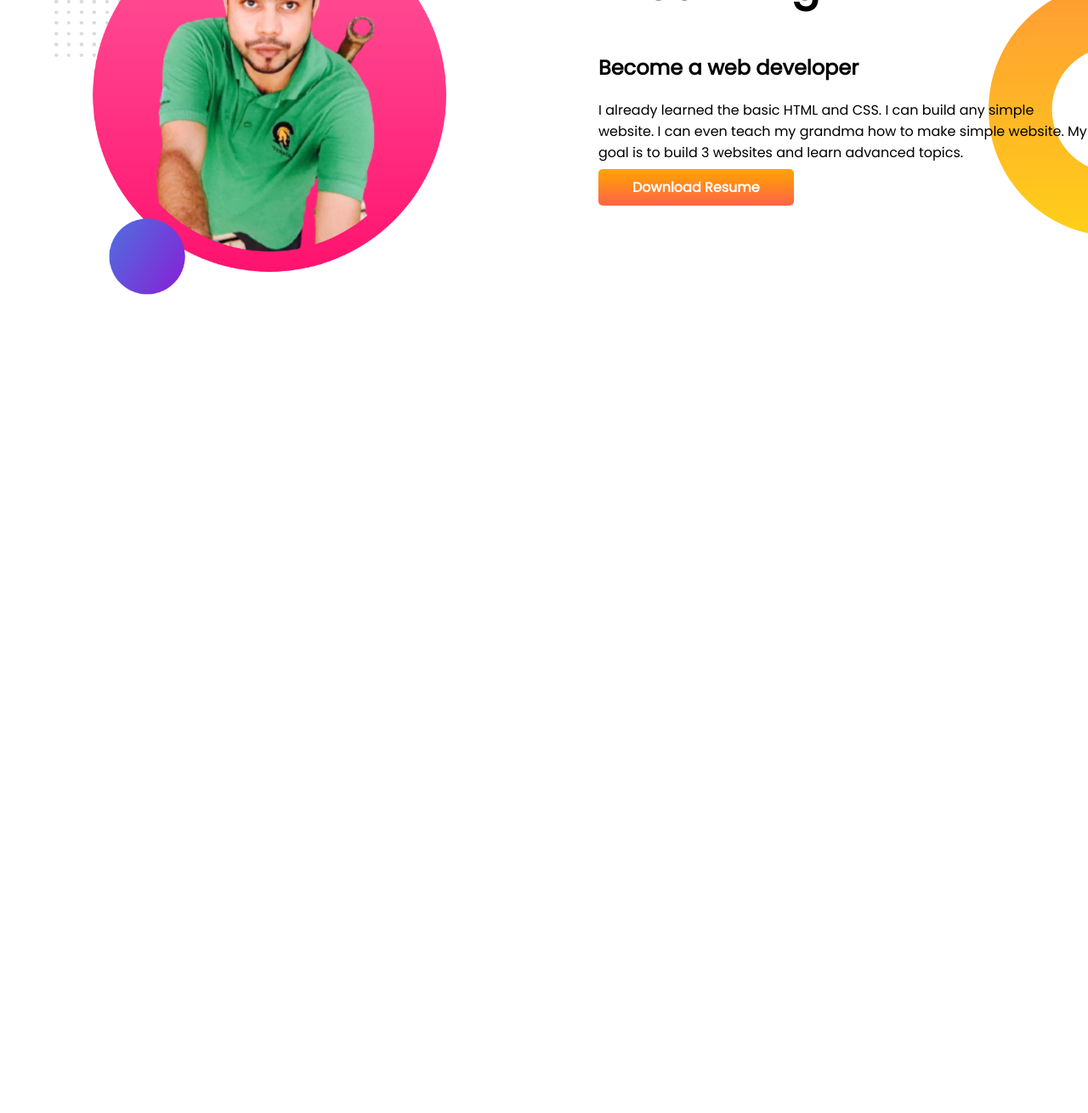
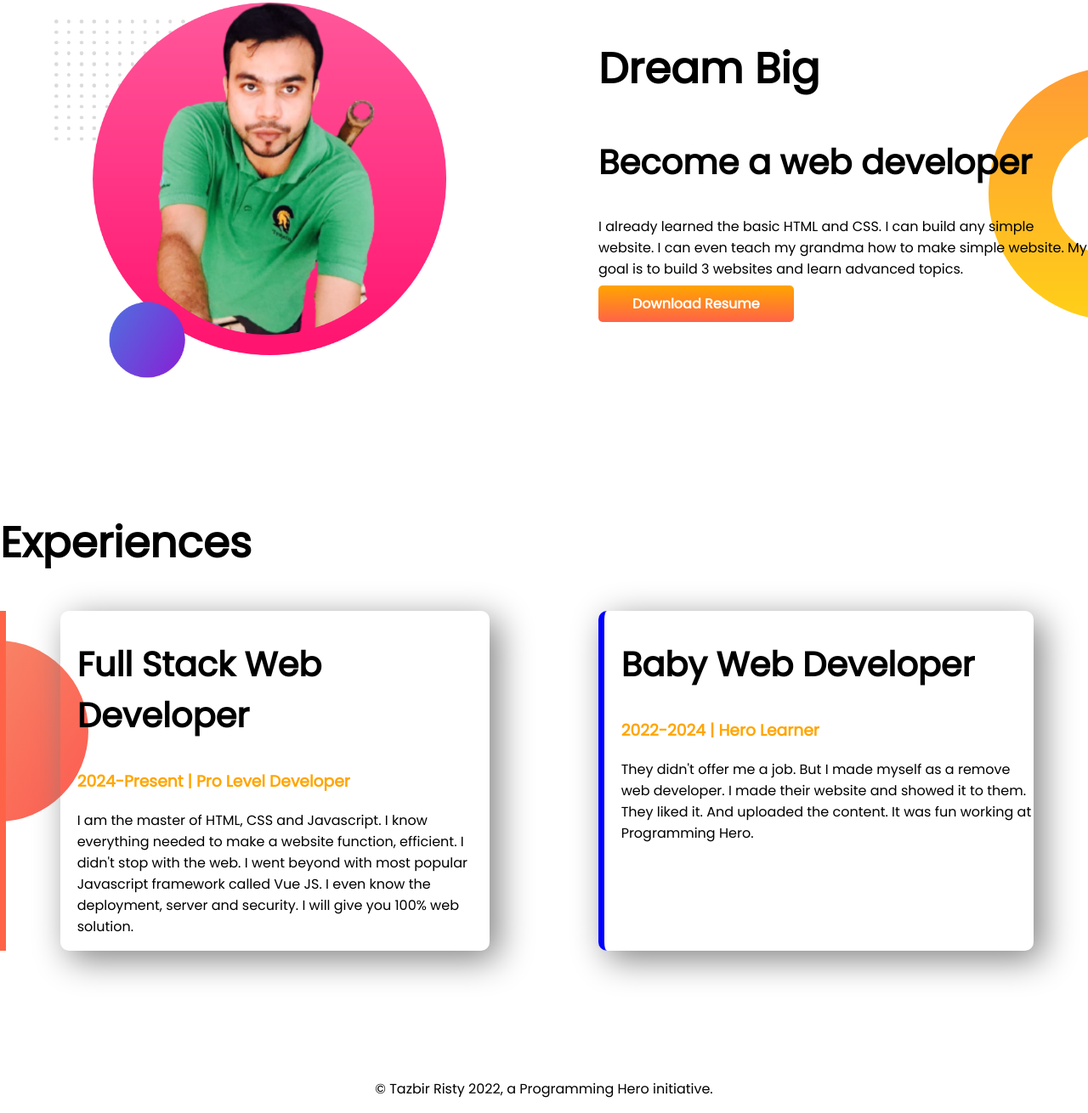
Before and after one commit to tazbirristy/developer-portfolio, a plain HTML site: page index.html in a window 1280 px wide. Shown: the part 716-2026 px from the top of the page at 85% size. Before the commit the page ends 1220 px from the top, so only its background shows below. Drawn offline with Linux system fonts and the light colour scheme.

Commit message:
stylee and footer addition

```diff
--- a/index.html
+++ b/index.html
@@ -14,7 +14,7 @@
 
 <body>
     <!-- header section -->
-    <section class="top-banner">
+    <section class="top-banner flexible-container">
         <div class="half-width">
             <h1>Welcome To</h1>
             <h1><span class="orange-color">Tazbir Risty's</span> World!</h1>
@@ -31,7 +31,7 @@
             <img src="images/risty-pic-with-bg-pea.png" alt="">
         </div>
     </section>
-    <section class="dream-big">
+    <section class="dream-big flexible-container">
         <div class="half-width">
             <img src="images/risty pic 2.png" alt="">
         </div>
@@ -44,6 +44,29 @@
         </div>
 
     </section>
+    <section class="experience-area">
+        <h1>Experiences</h1>
+        <div id="full-stack-developer" class="flexible-container">
+            <div class="experience-item">
+                <h2>Full Stack Web Developer</h2>
+                <h3 class="orange-color">2024-Present | Pro Level Developer</h3>
+                <p>I am the master of HTML, CSS and Javascript. I know everything needed to make a website function,
+                    efficient. I didn't stop with the web. I went beyond with most popular Javascript framework called
+                    Vue
+                    JS. I even know the deployment, server and security. I will give you 100% web solution.</p>
+            </div>
+            <div id="baby-web-developer" class="experience-item">
+                <h2>Baby Web Developer</h2>
+                <h3 class="orange-color">2022-2024 | Hero Learner</h3>
+                <p>They didn't offer me a job. But I made myself as a remove web developer. I made their website and
+                    showed
+                    it to them. They liked it. And uploaded the content. It was fun working at Programming Hero.</p>
+            </div>
+        </div>
+    </section>
 </body>
+<footer>
+    <p>© Tazbir Risty 2022, a Programming Hero initiative.</p>
+</footer>
 
 </html>
--- a/style.css
+++ b/style.css
@@ -7,11 +7,15 @@ h1 {
     font-size: 50px;
 }
 
+h2 {
+    font-size: 40px;
+}
+
 .orange-color {
     color: orange;
 }
 
-section {
+.flexible-container {
     display: flex;
     margin-bottom: 150px;
 }
@@ -44,3 +48,30 @@ section {
     background-repeat: no-repeat;
     background-position: right;
 }
+
+.experience-area {
+    background-image: url(images/exp-bg.png);
+    background-repeat: no-repeat;
+    background-position: left;
+}
+
+.experience-item {
+    width: 40%;
+    margin-left: 5%;
+    margin-right: 5%;
+    padding-left: 20px;
+    border-radius: 10px;
+    box-shadow: 10px 10px 40px gray;
+}
+
+#full-stack-developer {
+    border-left: 7px solid tomato;
+}
+
+#baby-web-developer {
+    border-left: 7px solid blue;
+}
+
+footer p {
+    text-align: center;
+}
```
